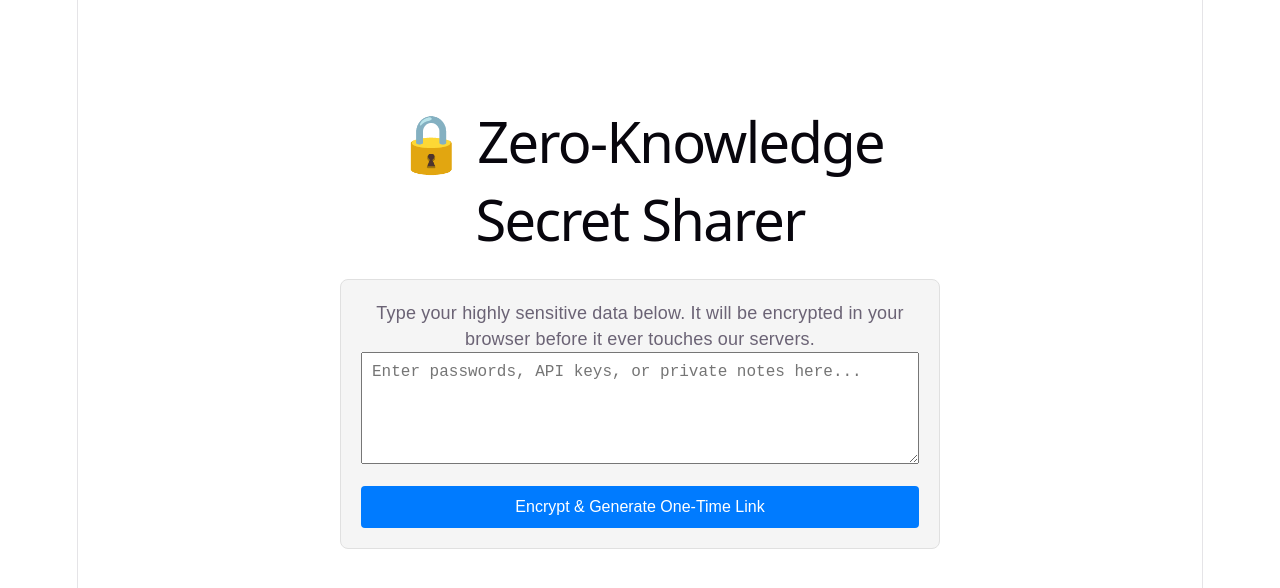
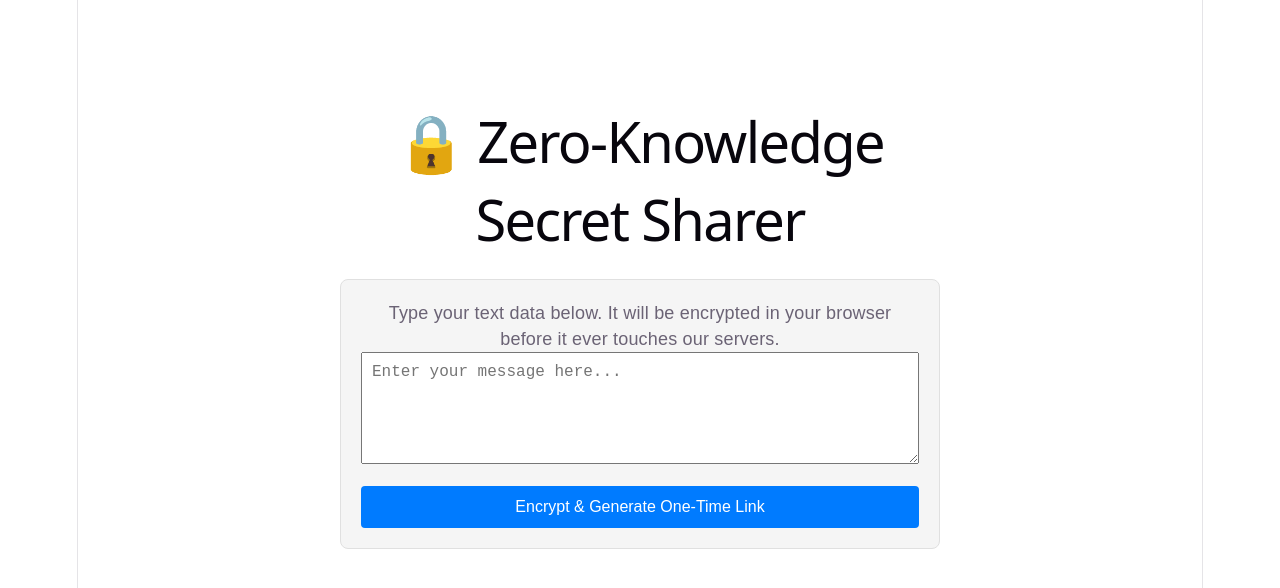
Before and after one commit to smCSE/secret-sharer, a React (Vite) app: page / in a window 1280 px wide. Shown: the top 588 px of the page. Built offline with nearby package versions, Linux system fonts and the light colour scheme.

Commit message:
Update Texts

```diff
--- a/src/App.jsx
+++ b/src/App.jsx
@@ -106,7 +106,7 @@ function App() {
       {isExpired ? (
         <div style={{ backgroundColor: '#212121', padding: '30px 20px', borderRadius: '8px', border: '2px solid #000', textAlign: 'center' }}>
            <h2 style={{ color: '#ff5252', marginTop: 0, fontSize: '32px' }}>💥 BOOM.</h2>
-           <p style={{ color: '#fff', fontSize: '16px', lineHeight: '1.5' }}>The 10 seconds are up.<br/>This message has been permanently wiped from the database and your screen.</p>
+           <p style={{ color: '#fff', fontSize: '16px', lineHeight: '1.5' }}>This message has been permanently wiped out.</p>
            <button
             onClick={() => window.location.href = '/'}
             style={{ marginTop: '20px', padding: '12px 20px', cursor: 'pointer', backgroundColor: '#333', color: 'white', border: '1px solid #555', borderRadius: '4px' }}
@@ -119,9 +119,9 @@ function App() {
       ) : decryptedSecret ? (
         <div style={{ backgroundColor: '#ffebee', padding: '20px', borderRadius: '8px', border: '1px solid #ef9a9a' }}>
 
-          <h2 style={{ color: '#c62828', marginTop: 0, marginBottom: '10px' }}>Your Secret Message:</h2>
+          <h2 style={{ color: '#c62828', marginTop: 0, marginBottom: '10px' }}>Your Message:</h2>
 
-          <p style={{ fontWeight: 'bold', color: '#b71c1c' }}>⚠️ Read fast. This message will automatically self-destruct in 10 seconds.</p>
+          <p style={{ fontWeight: 'bold', color: '#b71c1c' }}>We are committed to Provide Privacy</p>
 
           <textarea
             readOnly
@@ -134,12 +134,12 @@ function App() {
       /* Create Mode: The Homepage */
       ) : (
         <div style={{ backgroundColor: '#f5f5f5', padding: '20px', borderRadius: '8px', border: '1px solid #e0e0e0' }}>
-          <p>Type your highly sensitive data below. It will be encrypted in your browser before it ever touches our servers.</p>
+          <p>Type your text data below. It will be encrypted in your browser before it ever touches our servers.</p>
           <textarea
             value={secret}
             onChange={(e) => setSecret(e.target.value)}
             rows="5"
-            placeholder="Enter passwords, API keys, or private notes here..."
+            placeholder="Enter your message here..."
             style={{ width: '100%', padding: '10px', fontSize: '16px', boxSizing: 'border-box', marginBottom: '15px' }}
           />
           <button
```
